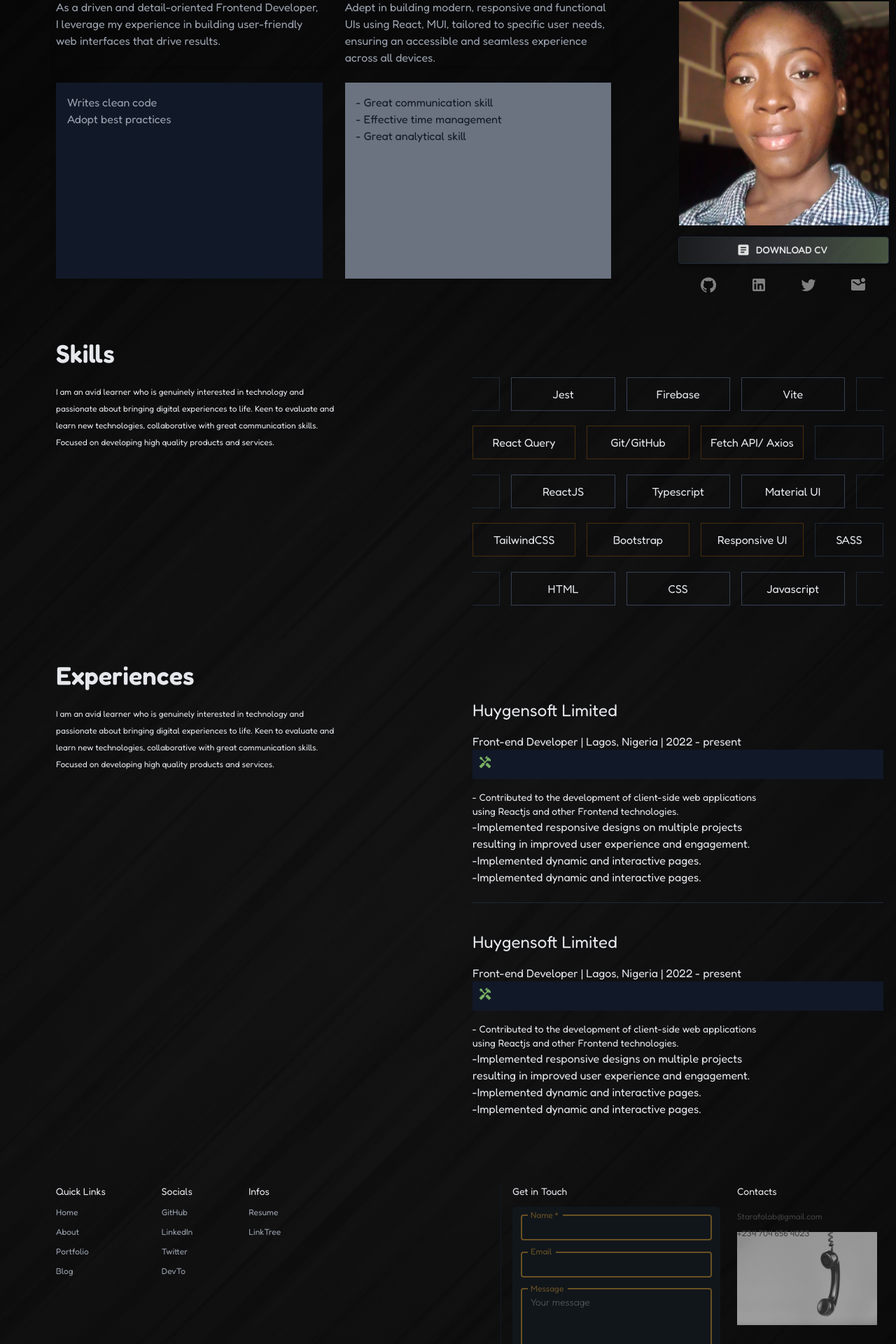
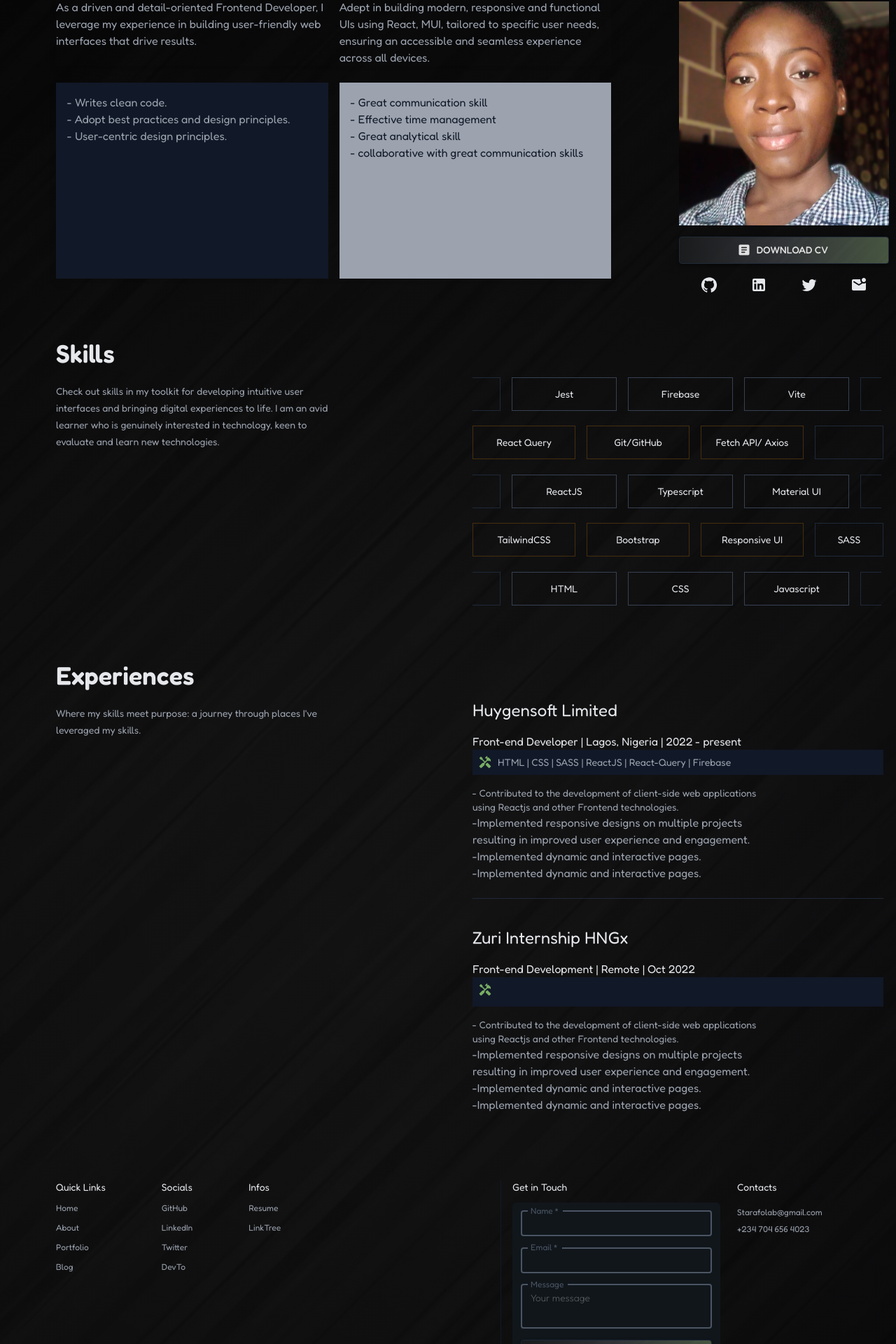
Before and after one commit to Hestia-Arc/react-portfolio, a React (Create React App) app: page /about in a window 1280 px wide. Shown: the part 180-2100 px from the top of the page at 70% size. Built offline with nearby package versions, Linux system fonts and the light colour scheme.

Commit message:
make about section responsive #3

```diff
--- a/public/index.html
+++ b/public/index.html
@@ -2,7 +2,6 @@
 <html lang="en">
   <head>
     <meta charset="utf-8" />
-    <!-- <link rel="icon" href="%PUBLIC_URL%/favicon.ico" /> -->
     <meta name="viewport" content="width=device-width, initial-scale=1" />
     <meta name="theme-color" content="#000000" />
     <meta
--- a/src/components/Footer.js
+++ b/src/components/Footer.js
@@ -5,10 +5,12 @@ import {
   styled,
   Typography,
   useTheme,
+  Button,
 } from "@mui/material";
 import React from "react";
 import darkbg from "../data/c-bg.png";
-import PhoneBg from "../images/phone3.jpg";
+import ArticleRoundedIcon from "@mui/icons-material/ArticleRounded";
+// import PhoneBg from "../images/phone3.jpg";
 
 import { PaddedBox } from "../UI/pages";
 import { tokens } from "../theme";
@@ -58,9 +60,9 @@ function Footer(props) {
 
             <Stack
               direction="row"
-              spacing={{xs:7, sm:2.5, md: 8, lg:10 }}
+              spacing={{ xs: 7, sm: 2.5, md: 8, lg: 10 }}
               // alignItems="center"
-              sx={{ width: {xs: "100%", sm:"40%", md: "50%"} }}
+              sx={{ width: { xs: "100%", sm: "40%", md: "50%" } }}
             >
               {/* --------1 */}
               <Stack spacing={1.5}>
@@ -97,13 +99,17 @@ function Footer(props) {
             </Stack>
 
             {/* --------4   second box*/}
-            <Stack direction={{xs: "column", sm:"row"}} spacing={{xs:4, sm: 1}} sx={{ width: {xs: "100%", sm: "58%",md:"50%"} }}>
+            <Stack
+              direction={{ xs: "column", sm: "row" }}
+              spacing={{ xs: 4, sm: 1 }}
+              sx={{ width: { xs: "100%", sm: "58%", md: "50%" } }}
+            >
               {/* ------------FORM */}
               <Stack
                 spacing={1.5}
                 sx={{
                   width: "330px",
-                  padding: {xs: 0,sm:"0 1rem"},
+                  padding: { xs: 0, sm: "0 1rem" },
                   borderLeft: `0.5px solid ${colors.grey[900]}`,
                 }}
               >
@@ -116,7 +122,7 @@ function Footer(props) {
                   sx={{
                     backgroundColor: "rgb(17,22,27)",
                     color: colors.grey[200],
-                    padding: {xs: 2, sm:1.5},
+                    padding: { xs: 2, sm: 1.5 },
                     borderRadius: 1.4,
                   }}
                 >
@@ -124,7 +130,7 @@ function Footer(props) {
                     required
                     label="Name"
                     variant="outlined"
-                    color="secondary"
+                    color="inputs"
                     focused
                     size="small"
                     inputProps={{
@@ -136,33 +142,53 @@ function Footer(props) {
                     }}
                   />
                   <TextField
+                    required
                     label="Email"
                     variant="outlined"
-                    color="secondary"
+                    color="inputs"
                     focused
                     size="small"
                     inputProps={{
-                      style: { color: colors.grey[300], fontWeight: 300,                        fontSize: "0.85rem",
-                    },
+                      style: {
+                        color: colors.grey[300],
+                        fontWeight: 300,
+                        fontSize: "0.85rem",
+                      },
                     }}
                   />
                   <TextField
                     id="outlined-multiline-static"
                     label="Message"
                     multiline
-                    rows={4}
+                    rows={2}
                     placeholder="Your message"
-                    color="secondary"
+                    color="inputs"
                     focused
                     size="small"
                     inputProps={{
-                      style: { color: colors.grey[300], fontWeight: 300,                        fontSize: "0.85rem",
-                    },
+                      style: {
+                        color: colors.grey[300],
+                        fontWeight: 300,
+                        fontSize: "0.85rem",
+                      },
                       label: {
-                        color: '#ffffff',
+                        color: "#ffffff",
                       },
                     }}
                   />
+                  <Button
+                    variant="contained"
+                    size="small"
+                    // startIcon={<ArticleRoundedIcon />}
+                    sx={{
+                      width: "100%",
+                      background: `linear-gradient(to right,rgba(51,53,57, 0.5), rgba(156,163,175, 0.3), rgba(166,201,150, 0.4)), url(${darkbg})`,
+                      border: `0.5px solid ${colors.grey[800]}`,
+                      textTransform: "capitalize",
+                    }}
+                  >
+                    Submit
+                  </Button>
                 </Stack>
               </Stack>
 
@@ -170,15 +196,15 @@ function Footer(props) {
               <Stack
                 spacing={1.5}
                 sx={{
-                  width: {sm: "180px",md:"200px"},
+                  width: { sm: "180px", md: "200px" },
                   // borderRight: `0.5px solid ${colors.grey[900]}`,
                   height: "100%",
-                  background: `url(${PhoneBg})`,
-                  backgroundPosition: "right",
-                  backgroundRepeat: "no-repeat",
-                  backgroundSize: "contain",
-                  "-webkit-filter": "grayscale(100%)",
-                  filter: "grayscale(100%)",
+                  // background: `url(${PhoneBg})`,
+                  // backgroundPosition: "right",
+                  // backgroundRepeat: "no-repeat",
+                  // backgroundSize: "contain",
+                  // "-webkit-filter": "grayscale(100%)",
+                  // filter: "grayscale(100%)",
                 }}
               >
                 <StyledTitle variant="smText" colors={colors}>
@@ -189,7 +215,7 @@ function Footer(props) {
                   <a href="mailto:starafolab@gmail.com">
                     <Typography
                       variant="xsText"
-                      sx={{ color: colors.grey[700] }}
+                      sx={{ color: colors.grey[400] }}
                     >
                       Starafolab@gmail.com
                     </Typography>
@@ -198,7 +224,7 @@ function Footer(props) {
                   <a href="tel:2347046564023">
                     <Typography
                       variant="xsText"
-                      sx={{ color: colors.grey[700] }}
+                      sx={{ color: colors.grey[400] }}
                     >
                       +234 704 656 4023
                     </Typography>
--- a/src/components/about/About.js
+++ b/src/components/about/About.js
@@ -26,7 +26,7 @@ import { tokens } from "../../theme";
 import { PaddedBox } from "../../UI/pages";
 // import { PaddedBox } from "../../UI/pages";
 
-const AboutBox = styled(Box)((theme) => ({
+const AboutBox = styled(Box)((props) => ({
   position: "relative",
   minHeight: "50rem",
   background: "#ccc",
@@ -37,12 +37,12 @@ const AboutBox = styled(Box)((theme) => ({
 
   a: {
     textDecoration: "none",
-    color: "grey",
+    color: props.colors.grey[200],
     transition: "transform 0.5s",
 
     "&:hover": {
-      color: "#d32f2f",
-      transform: "translateY(-5px)",
+      color: props.colors.goldAccent[300],
+      transform: "translateY(-3px)",
     },
   },
 }));
@@ -68,16 +68,6 @@ const TextBox = styled(Typography)({
   // lineHeight: "1.8rem",
 });
 
-// const SkillBox = (props) => {
-//   return (
-//     <Box sx={{ display: "flex", alignItems: "center", color: "#fff" }}>
-//       <TaskAltRoundedIcon color="blue" />
-//       <Typography variant="h5" sx={{ marginLeft: "5px" }}>
-//         {props.name}
-//       </Typography>
-//     </Box>
-//   );
-// };
 
 export default function About() {
   const theme = useTheme();
@@ -96,7 +86,7 @@ export default function About() {
 
   return (
     <>
-      <AboutBox sx={{ color: colors.grey[200] }}>
+      <AboutBox colors={colors} sx={{ color: colors.grey[200] }}>
         {/* --------------------------------------- */}
         {/* NAVIGATION */}
         {/* --------------------------------------- */}
@@ -113,6 +103,11 @@ export default function About() {
             a: {
               textDecoration: "none",
               color: colors.grey[200],
+
+              "&:hover": {
+                color: colors.goldAccent[100],
+                transform: "translateY(-5px)",
+              },
             },
           }}
         >
@@ -154,7 +149,7 @@ export default function About() {
               {/* --------1 */}
               <Stack
                 direction={{xs: "column",sm:"row"}}
-                spacing={4}
+                spacing={{xs:4, sm: 2, md:2}}
                 sx={{
                   // border: `solid 1px ${colors.grey[900]}`,
                   boxShadow: "2px 6px 12px rgba(0,0,0,.1)",
@@ -183,7 +178,7 @@ export default function About() {
               {/* ---------2 */}
               <Stack
                 direction={{xs: "column",sm:"row"}}
-                spacing={4}
+                spacing={{xs:4, sm: 2, md:2}}
                 sx={{
                   // border: `solid 1px ${colors.grey[900]}`,
                   boxShadow: "2px 6px 12px rgba(0,0,0,.1)",
@@ -204,9 +199,9 @@ export default function About() {
                   }}
                   p={2}
                 >
-                  <TextBox variant="baseText">Writes clean code</TextBox>
-                  <TextBox variant="baseText">Adopt best practices</TextBox>
-                  <TextBox variant="baseText"></TextBox>
+                  <TextBox variant="baseText">- Writes clean code.</TextBox>
+                  <TextBox variant="baseText">- Adopt best practices and design principles.</TextBox>
+                  <TextBox variant="baseText">- User-centric design principles.</TextBox>
                   <TextBox variant="baseText"></TextBox>
                 </Stack>
 
@@ -214,7 +209,7 @@ export default function About() {
                   sx={{
                     height: "280px",
                     width: "100%",
-                    backgroundColor: colors.grey[500],
+                    backgroundColor: colors.grey[400],
                     color: colors.grey[900],
 
                     // opacity: 0.5
@@ -228,7 +223,8 @@ export default function About() {
                     - Effective time management
                   </TextBox>
                   <TextBox variant="baseText">- Great analytical skill</TextBox>
-                  <TextBox variant="baseText"></TextBox>
+                  <TextBox variant="baseText">- collaborative
+                  with great communication skills</TextBox>
                   <TextBox variant="baseText"></TextBox>
                 </Stack>
 
@@ -322,14 +318,14 @@ export default function About() {
                 src={picture}
                 variant="square"
                 alt="Developer's"
-                sx={{ width: {xs: 310, sm: 300}, height: 320 }}
+                sx={{ width: {xs: 310, sm: 195,md: 231,lg:300}, height: {xs: 320, sm: 233, md: 269,lg: 320 }}}
                 loading="lazy"
               />
 
               <Stack
                 spacing={1}
                 alignItems="center"
-                sx={{ width: { xs: "100%", sm: "76%" } }}
+                sx={{ width: { xs: "100%", sm: 195,md: 231,lg:300} }}
                 mt={2}
               >
                 <a href={CV} download="Esther's Cv" style={{ width: "100%" }}>
@@ -409,16 +405,16 @@ export default function About() {
                 Skills
               </Typography>
 
-              <Box sx={{ width: { xs: "100%", sm: "400px" } }}>
+              <Box sx={{ width: { xs: "100%", sm: "200px",md: "325px",lg:"400px" }, color: colors.grey[400] }}>
                 <Typography
-                  variant="xsText"
+                  variant="smText"
                   // sx={{ borderBottom: "1px solid #ebebeb" }}
                 >
-                  I am an avid learner who is genuinely interested in technology
-                  and passionate about bringing digital experiences to life.
-                  Keen to evaluate and learn new technologies, collaborative
-                  with great communication skills. Focused on developing high
-                  quality products and services.
+                  Check out skills in my toolkit for developing intuitive user interfaces and
+                  bringing digital experiences to life.
+                  I am an avid learner who is genuinely interested in technology,
+                  keen to evaluate and learn new technologies.
+
                 </Typography>
               </Box>
             </Stack>
@@ -426,13 +422,14 @@ export default function About() {
             {/* BOX-2 */}
             <Box
               sx={{
-                flex: 1,
+                flex: {xs:1, sm: 2, md: 1},
                 display: { xs: "flex", sm: "block" },
                 overflowX: "auto",
                 borderBottom: {
                   xs: `1px solid ${colors.grey[800]}`,
                   sm: "none",
                 },
+
                 // position: "absolute",
                 // top: 0,
                 // right: 0,
@@ -442,6 +439,7 @@ export default function About() {
               }}
               p={1}
               pt={8}
+              ml={{sm:3, md:0}}
             >
               <Grid
                 container
@@ -520,16 +518,14 @@ export default function About() {
                 Experiences
               </Typography>
 
-              <Box sx={{ width: { xs: "100%", sm: "400px" } }}>
+              <Box sx={{ width: { xs: "100%", sm: "200px",md: "325px",lg:"400px" }, color: colors.grey[400] }}>
                 <Typography
-                  variant="xsText"
+                  variant="smText"
                   // sx={{ borderBottom: "1px solid #ebebeb" }}
                 >
-                  I am an avid learner who is genuinely interested in technology
-                  and passionate about bringing digital experiences to life.
-                  Keen to evaluate and learn new technologies, collaborative
-                  with great communication skills. Focused on developing high
-                  quality products and services.
+                 Where my skills meet purpose: a journey through places I've leveraged my skills.
+                  {/* and contributing to
+                  impactful projects. */}
                 </Typography>
               </Box>
             </Stack>
@@ -537,7 +533,7 @@ export default function About() {
             {/* BOX-2 */}
             <Box
               sx={{
-                flex: 1,
+                flex: {xs:1, sm: 2, md: 1},
                 // position: "absolute",
                 // top: 0,
                 // right: 0,
@@ -547,6 +543,7 @@ export default function About() {
               }}
               p={1}
               pt={8}
+              ml={{sm:5, md:0}}
             >
               {/* exp 1 */}
               <Stack
@@ -561,15 +558,16 @@ export default function About() {
                   <Typography>
                     Front-end Developer | Lagos, Nigeria | 2022 - present
                   </Typography>
-                  <Typography
+                  <Stack direction='row' spacing={1}
                     sx={{ backgroundColor: colors.grey[900], padding: 1 }}
                   >
                     <HandymanRoundedIcon fontSize="small" color="primary" />
-                  </Typography>
+                    <Typography variant="smText" sx={{color: colors.grey[400]}}>HTML | CSS | SASS | ReactJS | React-Query | Firebase </Typography>
+                  </Stack>
                 </Stack>
 
                 {/* -..... */}
-                <Stack>
+                <Stack sx={{color: colors.grey[400]}}>
                   <Typography variant="smText">
                     - Contributed to the development of client-side web
                     applications <br />
@@ -594,10 +592,10 @@ export default function About() {
 
               {/* exp 2 */}
               <Stack spacing={2} mt={5}>
-                <Typography variant="xxlText">Huygensoft Limited</Typography>
+                <Typography variant="xxlText">Zuri Internship HNGx</Typography>
                 <Stack>
                   <Typography>
-                    Front-end Developer | Lagos, Nigeria | 2022 - present
+                    Front-end Development | Remote | Oct 2022
                   </Typography>
                   <Typography
                     sx={{ backgroundColor: colors.grey[900], padding: 1 }}
@@ -607,7 +605,7 @@ export default function About() {
                 </Stack>
 
                 {/* -..... */}
-                <Stack>
+                <Stack sx={{color: colors.grey[400]}}>
                   <Typography variant="smText">
                     - Contributed to the development of client-side web
                     applications <br />
@@ -654,20 +652,20 @@ function BrickDesignOne({ tag1, tag2, tag3, tag4 }) {
   return (
     <Stack
       direction="row"
-      spacing={2}
+      spacing={{xs:2, sm: 1, md:2}}
       sx={{
         height: "3rem",
         // border: "1px solid white"
       }}
     >
       <StyledBox>
-        <Typography>{tag1}</Typography>
+        <Typography variant='smText'>{tag1}</Typography>
       </StyledBox>
       <StyledBox>
-        <Typography>{tag2}</Typography>
+        <Typography variant='smText'>{tag2}</Typography>
       </StyledBox>
       <StyledBox>
-        <Typography>{tag3}</Typography>
+        <Typography variant='smText'>{tag3}</Typography>
       </StyledBox>
       <Box
         sx={{
@@ -678,7 +676,7 @@ function BrickDesignOne({ tag1, tag2, tag3, tag4 }) {
           justifyContent: "center",
         }}
       >
-        <Typography>{tag4}</Typography>
+        <Typography variant='smText'>{tag4}</Typography>
       </Box>
     </Stack>
   );
@@ -694,12 +692,13 @@ function BrickDesignTwo({ tag1, tag2, tag3 }) {
     display: "flex",
     alignItems: "center",
     justifyContent: "center",
+
   });
 
   return (
     <Stack
       direction="row"
-      spacing={2}
+      spacing={{xs:2, sm: 1, md:2}}
       sx={{
         height: "3rem",
         // border: "1px solid white"
@@ -713,19 +712,19 @@ function BrickDesignTwo({ tag1, tag2, tag3 }) {
         }}
       ></Box>
       <StyledBox>
-        <Typography>{tag1}</Typography>
+        <Typography variant='smText'>{tag1}</Typography>
       </StyledBox>
       <StyledBox>
-        <Typography>{tag2}</Typography>
+        <Typography variant='smText'>{tag2}</Typography>
       </StyledBox>
       <StyledBox>
-        <Typography>{tag3}</Typography>
+        <Typography variant='smText'>{tag3}</Typography>
       </StyledBox>
       <Box
         sx={{
           border: `1px solid ${colors.grey[800]}`,
           borderRight: "none",
-          width: "40px",
+          width: "30px",
         }}
       ></Box>
     </Stack>
--- a/src/components/home/NavBar.js
+++ b/src/components/home/NavBar.js
@@ -8,9 +8,9 @@ import { Box, Typography, styled, useTheme } from "@mui/material";
 // import MarkEmailUnreadRoundedIcon from "@mui/icons-material/MarkEmailUnreadRounded";
 import { Link } from "react-router-dom";
 import FlareRoundedIcon from "@mui/icons-material/FlareRounded";
-// import { tokens } from "../../theme";
+import { tokens } from "../../theme";
 
-const NavContainer = styled("nav")(({ theme }) => ({
+const NavContainer = styled("nav")((props) => ({
   height: "70px",
   padding: "10px 0px",
   // border: "1px solid black",
@@ -20,12 +20,12 @@ const NavContainer = styled("nav")(({ theme }) => ({
 
   a: {
     textDecoration: "none",
-    color: "#fff",
+    color: props.colors.grey[400],
     transition: "transform 0.5s",
 
     "&:hover": {
-      color: "#d32f2f",
-      transform: "translateY(-5px)",
+      color: props.colors.goldAccent[300],
+      transform: "translateY(-3px)",
     },
   },
 
@@ -59,12 +59,12 @@ const NavContainer = styled("nav")(({ theme }) => ({
 // ------------------------------
 function NavBar() {
   const theme = useTheme();
-  // const colors = tokens(theme.palette.mode);
+  const colors = tokens(theme.palette.mode);
   // const [active, setActive] = useState(false);
   // const [isOpen, setIsOpen] = useState(false);
 
   return (
-    <NavContainer>
+    <NavContainer colors={colors}>
       <Box
         sx={{
           display: "flex",
@@ -74,18 +74,22 @@ function NavBar() {
         }}
       >
         <FlareRoundedIcon sx={{ fontSize: "37px" }} />
-        <Stack direction="row" spacing={4} sx={{
-              [`@media screen and (max-width: ${theme.breakpoints.values.sm}px)`]: {
-display: 'none'
-              }
-
-        }}>
+        <Stack
+          direction="row"
+          spacing={4}
+          sx={{
+            [`@media screen and (max-width: ${theme.breakpoints.values.sm}px)`]:
+              {
+                display: "none",
+              },
+          }}
+        >
           <Link to="about">
-            <Typography variant="h6">About</Typography>
+            <Typography variant="smText">About</Typography>
           </Link>
 
           <Link to="project">
-            <Typography variant="h6">Portfolio</Typography>
+            <Typography variant="smText">Portfolio</Typography>
           </Link>
 
           {/* <Link to='contact'>
--- a/src/theme.js
+++ b/src/theme.js
@@ -237,7 +237,7 @@ export const themeSettings = (mode) => {
               contrastText: "#fff",
             },
             inputs: {
-              main: "rgba(103, 160, 158, 0.16)",
+              main: colors.grey[600],
               light: "#E7EFEF",
               dark: "e",
               contrastText: "#fff",
```
Also changed, not shown: src/components/home/Home.js (+4 -4 lines), src/components/project/Project.js (+56 -23 lines).
